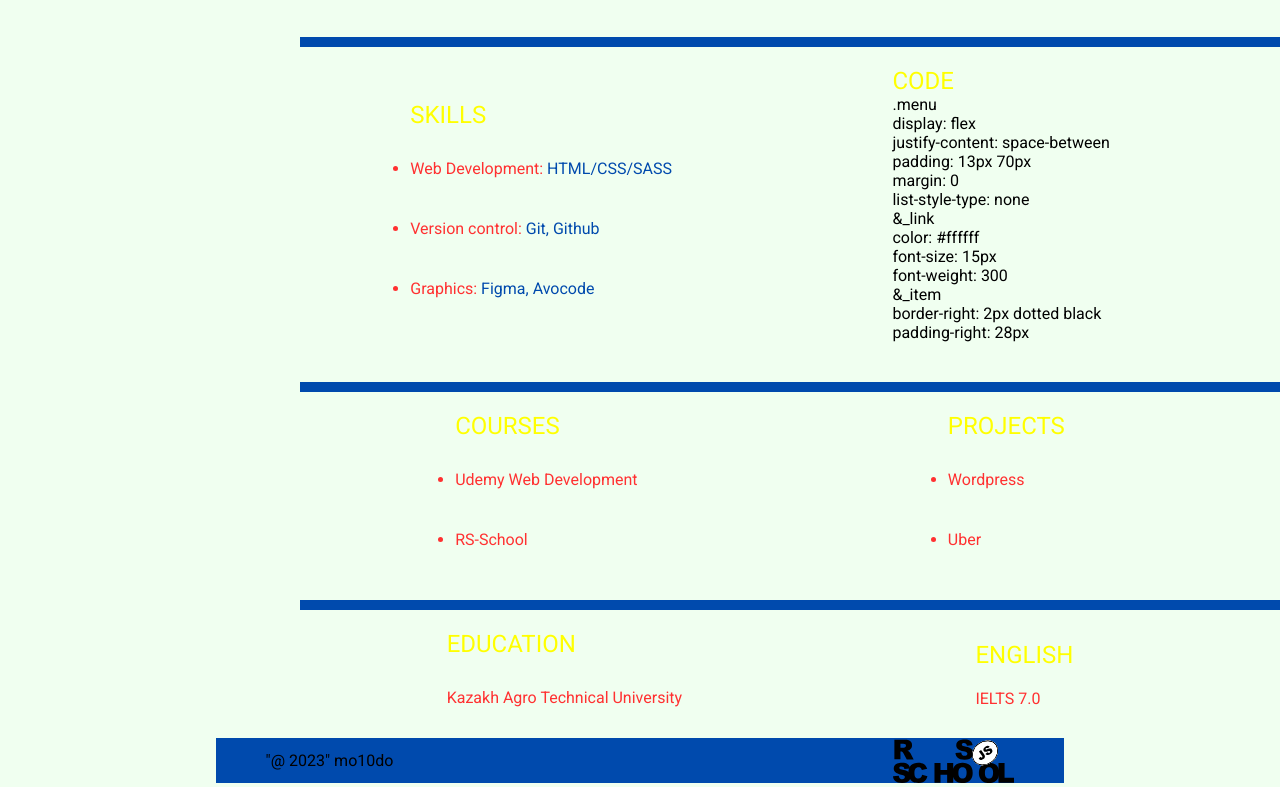
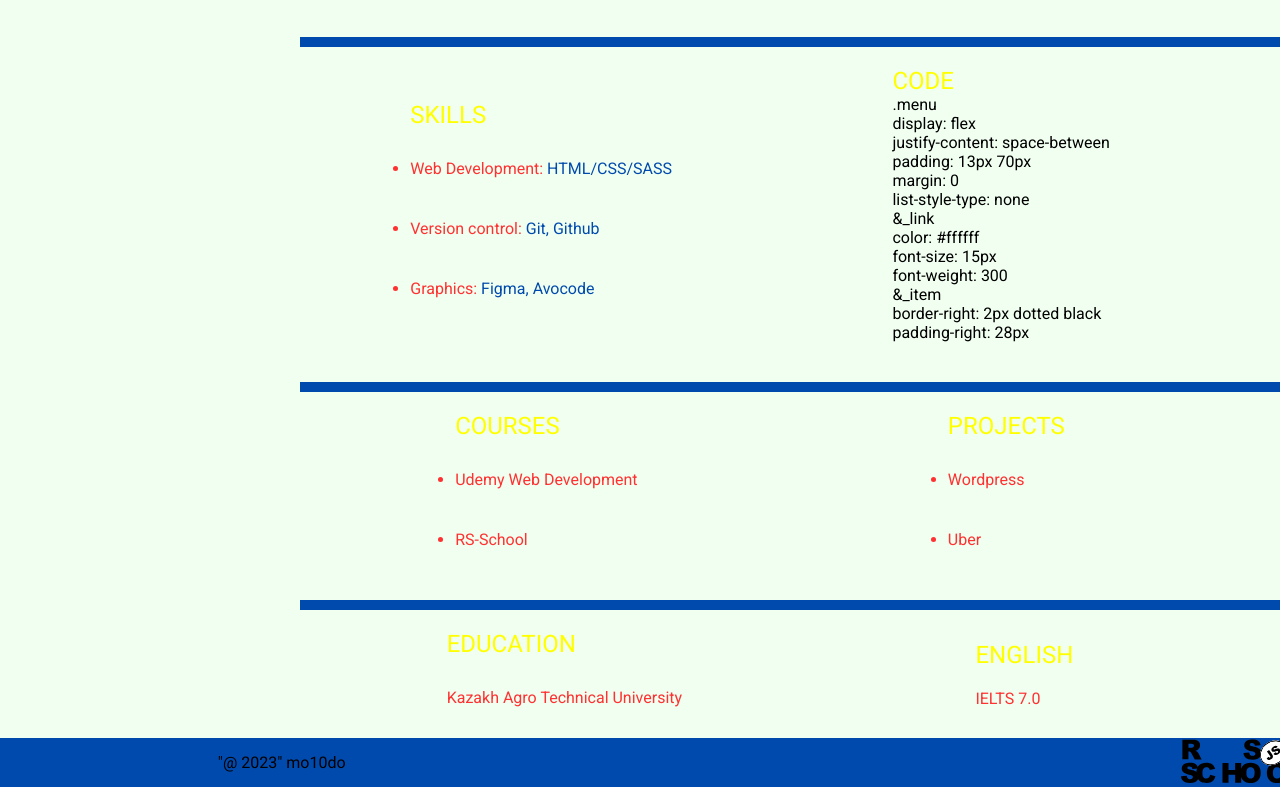
Before and after one commit to mo10do/rsschool-cv, a plain HTML site: page index.html in a window 1280 px wide. Shown: the part 585-1372 px from the top of the page. Drawn offline with Linux system fonts and the light colour scheme.

Commit message:
feat: footer fixed

```diff
--- a/index.html
+++ b/index.html
@@ -150,7 +150,7 @@
                 "@ 2023"
                 <a href="https://github.com/mo10do">mo10do</a>
             </div>
-            <div>
+            <div class="footer_logo">
                 <a href="https://rs.school/js/"><img src="./rs_school_js.svg" alt="logo" class="logo"></a>
             </div>
        </div>
--- a/style.css
+++ b/style.css
@@ -203,7 +203,7 @@ main {
     font-weight: 300;
 }
 .footer {
-    min-width: 50px;
+    min-width: 1520px;
     background-color: #004aad;
 }
 .footer .footer_wrapper {
@@ -214,11 +214,11 @@ main {
     padding-right: 50px;
 }
 .footer .logo {
-    display: block;
+    display: inline-block;
     margin-left: 500px;
     width: 121px;
     height: 45px;
 }
 .footer .footer_wrapper .div {
-    width: 50%;
+    min-width: 100%;
 }
```
